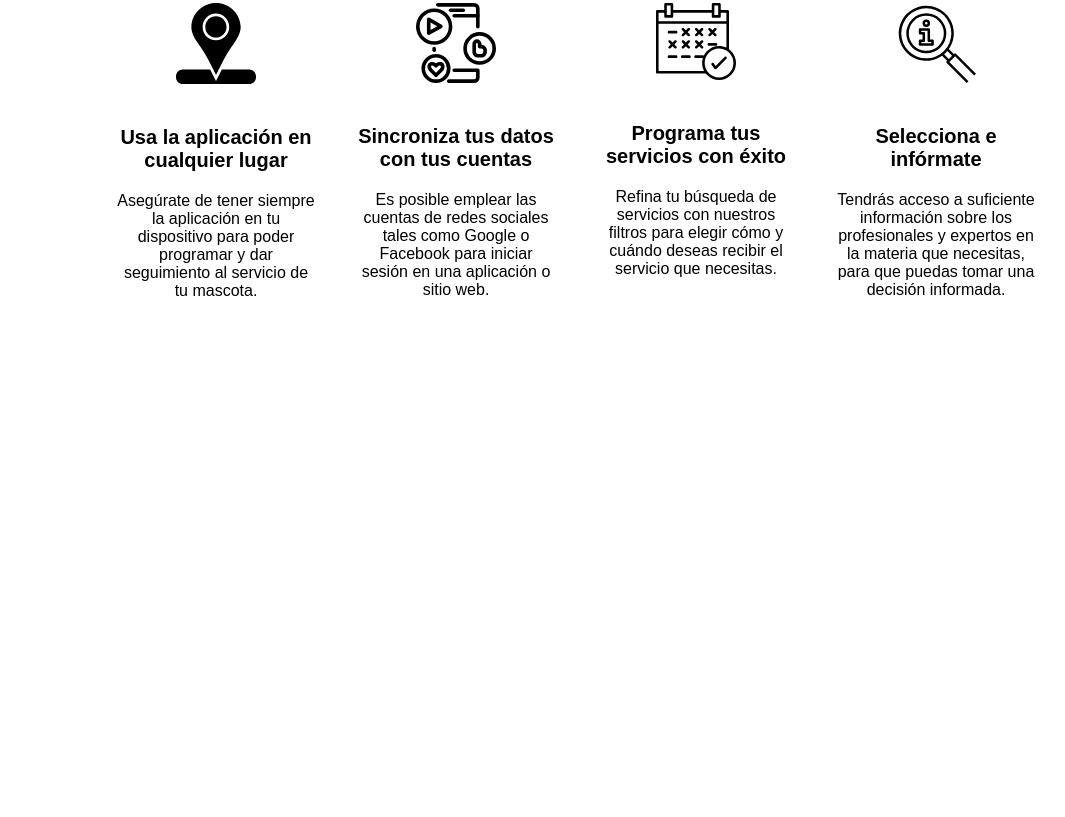
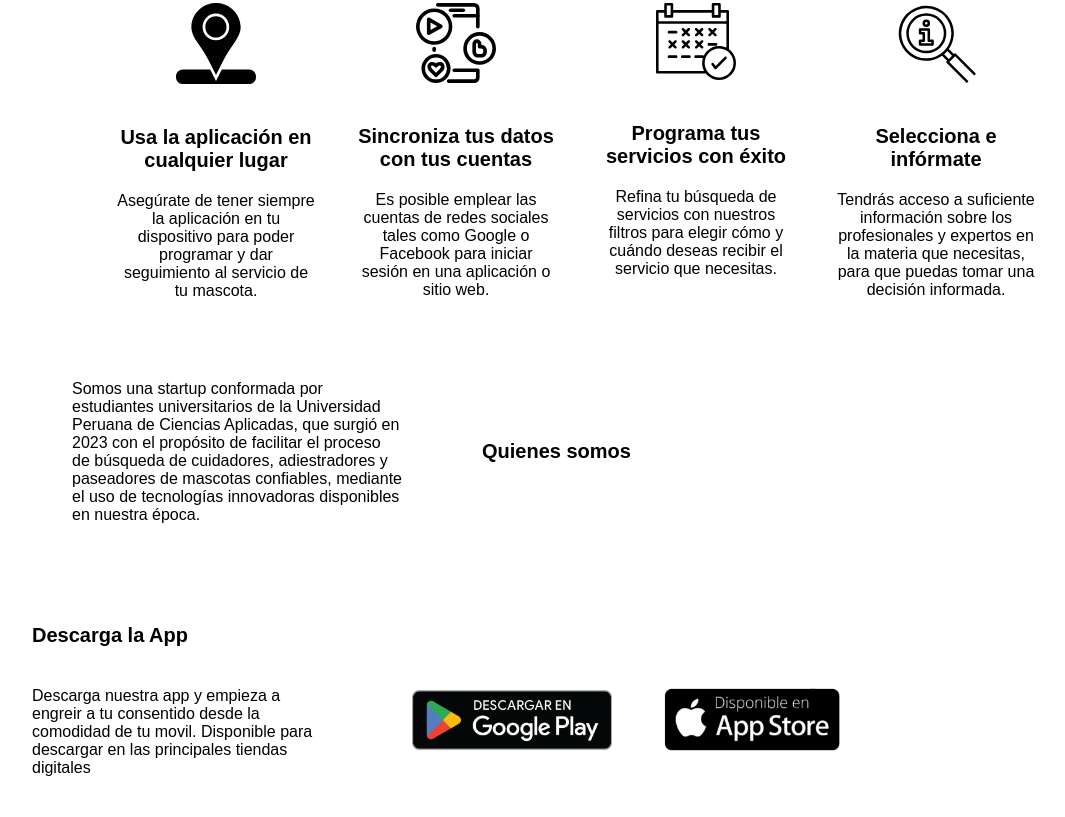
Before and after one commit to HappyTails-Upc/HappyTails-LandingPage, a plain HTML site: page index.html in a window 1280 px wide. Shown: the part 928-1745 px from the top of the page, without its empty margins (64-1129 px from the left). Before the commit the page ends 1228 px from the top, so only its background shows below. Drawn offline with Linux system fonts and the light colour scheme.

Commit message:
ADD: Acerca de nosotros section html  & styles

```diff
--- a/index.html
+++ b/index.html
@@ -107,6 +107,31 @@
         </div>
       </section>
 
+      <section id="nuestro-proyecto" class="about-us-section">
+        <div class="about-us">
+          <div class="about-us__info">
+            <p>
+              Somos una startup conformada por estudiantes universitarios de la Universidad Peruana de Ciencias Aplicadas, que surgió en 2023 con el propósito de facilitar el proceso de búsqueda de cuidadores, adiestradores y paseadores de mascotas confiables, mediante el uso de tecnologías innovadoras disponibles en nuestra época.
+            </p>
+            <h2>Quienes somos</h2>
+          </div>
+          <div class="about-us__app">
+            <div class="about-us__app__text">
+              <h3>Descarga la App</h3>
+              <p>
+                Descarga nuestra app y empieza a engreir a tu consentido desde
+                la comodidad de tu movil. Disponible para descargar en las
+                principales tiendas digitales
+              </p>
+            </div>
+            <div class="about-us__app__links">
+              <img src="./assets/img/playStore.png" alt="" />
+              <img src="./assets/img/appStore.png" alt="" />
+            </div>
+          </div>
+        </div>
+      </section>
+
 
     </main>
   </body>
--- a/style.css
+++ b/style.css
@@ -227,3 +227,63 @@ nav ul li a{
     font-size: 1.6rem;
 }
 /* ======================== about-us-app ======================== */
+
+/* ======================== about-us ======================== */
+
+.about-us-section{
+    width: 100%;
+    height: auto;
+    background-color: white;
+}
+
+.about-us{
+    max-width: 85%;
+    margin-left: auto;
+    margin-right: auto;
+    padding-top: 8rem;
+}
+
+.about-us > div {
+    display: flex;
+
+}
+.about-us__info{
+    margin-bottom: 10rem;
+    display: flex;
+    align-items: center;
+}
+.about-us__info p{
+    font-size: 1.6rem;
+    max-width: 33rem;
+    margin-left: 4rem;
+}
+
+.about-us__info h2{
+    font-size: 2rem;
+    margin-left: 8rem;
+}
+
+.about-us__app{
+    align-items: center;
+
+}
+.about-us__app__text{
+    margin-bottom: 4rem;
+}
+.about-us__app__text h3{
+    font-size: 2rem;
+    margin-bottom: 4rem;
+}
+.about-us__app__text p{
+    font-size: 1.6rem;
+    max-width: 30rem;
+}
+.about-us__app__links {
+    margin-left: 8rem;
+    display: flex;
+    gap: 4rem;
+}
+.about-us__app__links img{
+    width: 20rem;
+}
+/* ======================== about-us ======================== */
```
